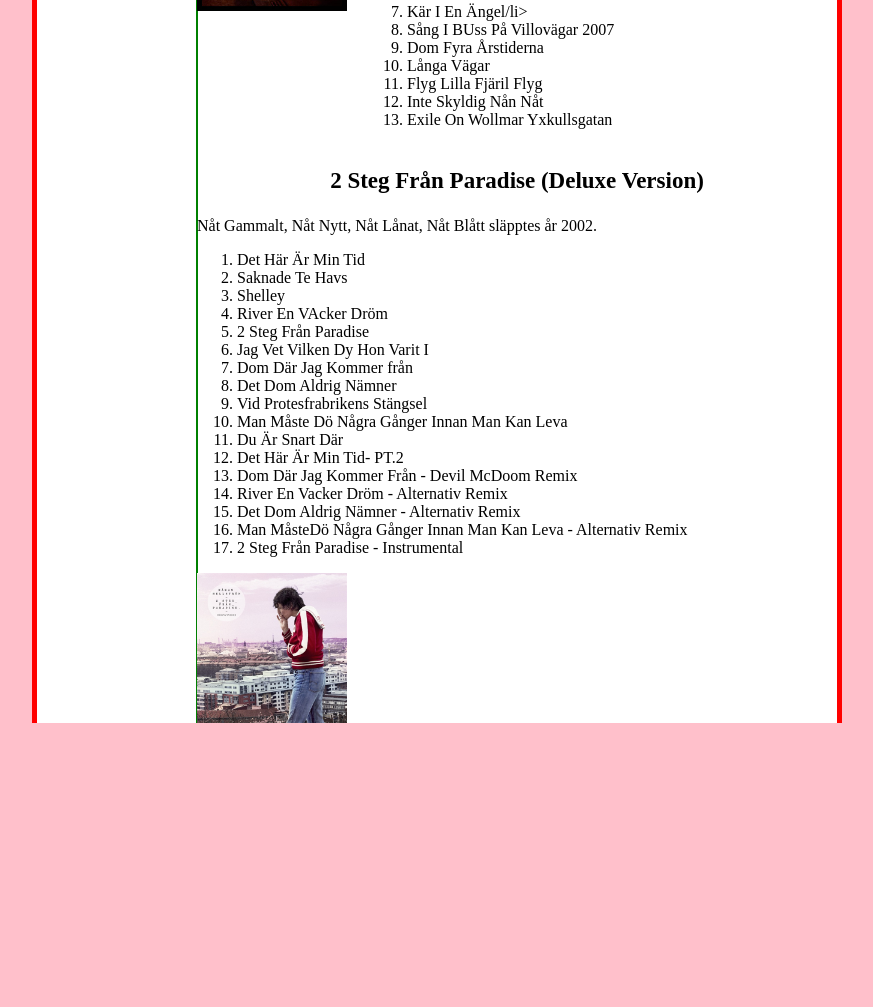
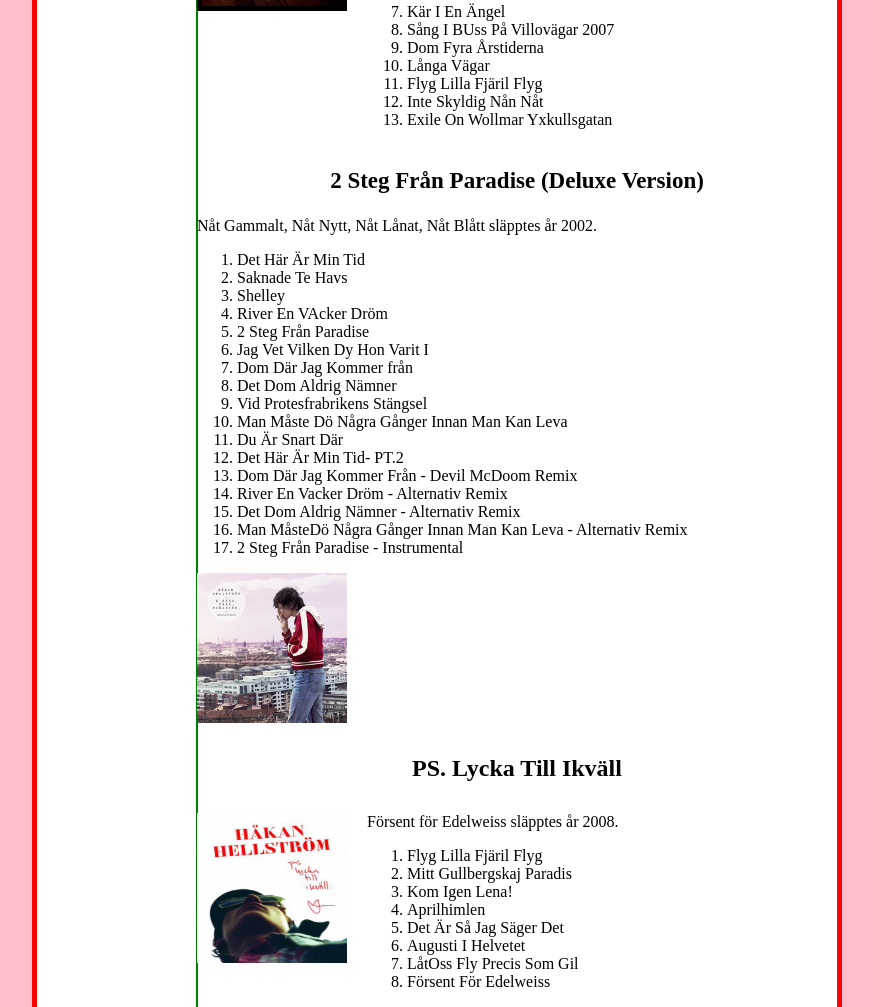
Before and after one commit to saraclasson/inlamning, a website: page album.html in a window 1280 px wide. Shown: the part 2242-3249 px from the top of the page, without its empty margins (203-1076 px from the left). Before the commit the page ends 2965 px from the top, so only its background shows below. Drawn offline with Linux system fonts and the light colour scheme.

Commit message:
Mer album (7)

```diff
--- a/album.html
+++ b/album.html
@@ -121,7 +121,7 @@
        <li>Kärlek Är Ett Brev Skickat Tusen Gånger</li>
        <li>Jag Vet Inte Vem Jag är Men Jag Vet Att Jag Är Din</li>
        <li>Försent För Edelweiss</li>
-       <li>Kär I En Ängel/li>
+       <li>Kär I En Ängel</li>
        <li>Sång I BUss På Villovägar 2007</li>
        <li>Dom Fyra Årstiderna</li>
        <li>Långa Vägar</li>
@@ -157,4 +157,23 @@
      </ol>
      </div>
  </section>
+ <section class="album">
+  <h4> PS. Lycka Till Ikväll</h4>
+    <img src="album7.jpg" width="150" height="150" class="alignleft" alt="Håkan Hellströms album känn ingen sorg för mig göteborg"/>
+    <div class="albuminfo">
+      <p> Försent för Edelweiss släpptes år 2008.
+      </p>
+      <ol>
+       <li>Flyg Lilla Fjäril Flyg</li>
+       <li>Mitt Gullbergskaj Paradis</li>
+       <li>Kom Igen Lena!</li>
+       <li>Aprilhimlen</li>
+       <li>Det Är Så Jag Säger Det</li>
+       <li>Augusti I Helvetet</li>
+       <li>LåtOss Fly Precis Som Gil</li>
+       <li>Försent För Edelweiss</li>
+
+     </ol>
+     </div>
+ </section>
 </body>
```
Also changed, not shown: album7.jpg (added).
